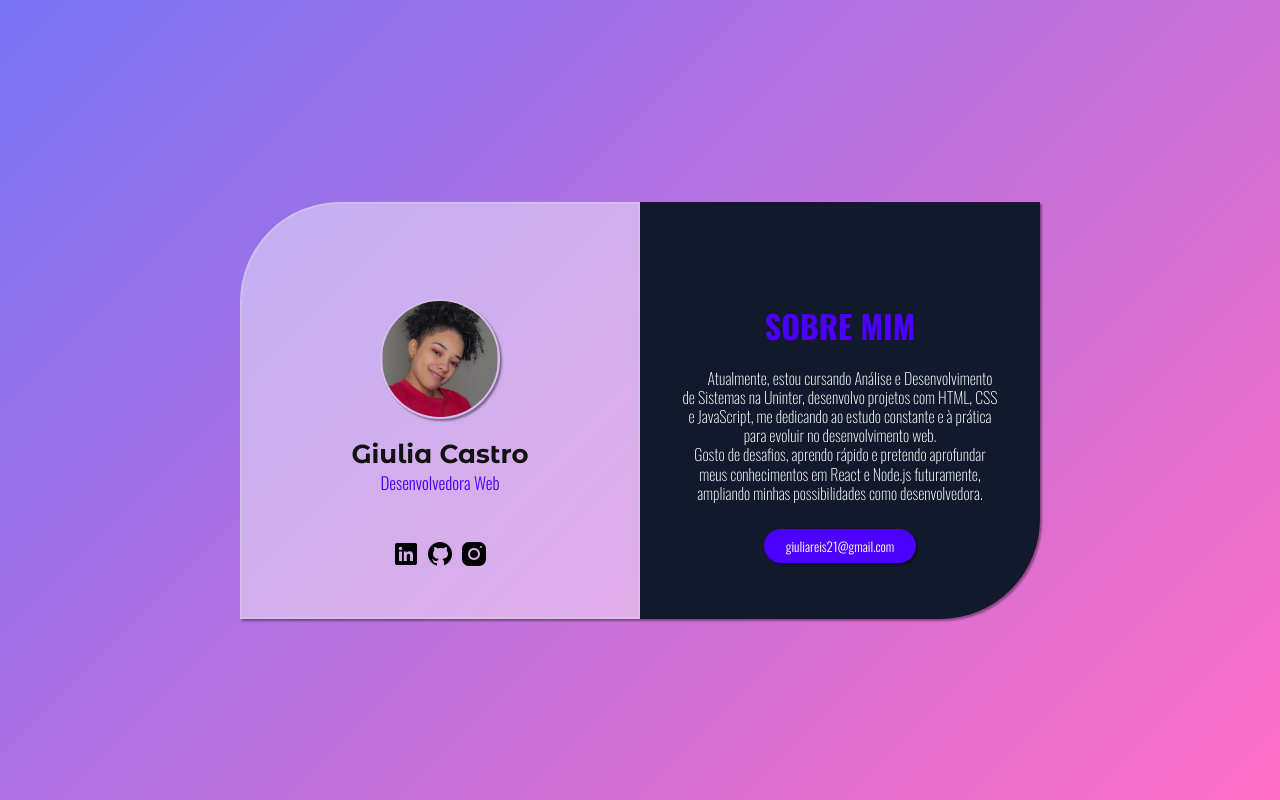
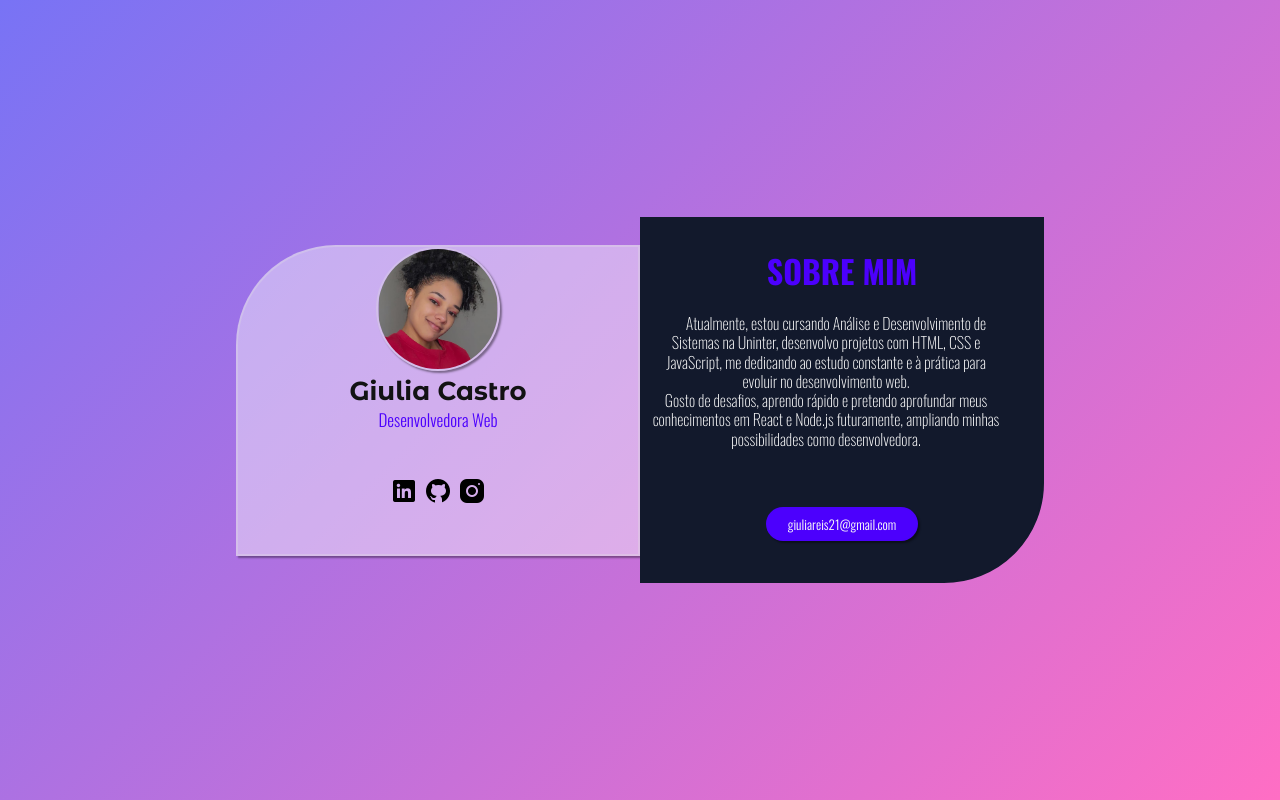
Before and after one commit to GiuliaCaxtro/card-perfil, a plain HTML site: page index.html in a window 1280 px wide. Drawn offline with nearby package versions, Linux system fonts and the light colour scheme.

Commit message:
SIMPLIFICAND

```diff
--- a/index.html
+++ b/index.html
@@ -7,8 +7,8 @@
     <link rel="stylesheet" href="style.css">
 </head>
 <body>
-    <main>
-        <section>
+    <div class="container">
+        <div class="c-direito">
             <picture>
                 <img class="ft-perfil" src="imagens/perfil02.png" type="img/png"  alt="Foto pessoal do autor do site">
             </picture>
@@ -19,9 +19,9 @@
                <a href="#"><img src="imagens/icons8-github-30.png" alt="github"></a>
                <a href="#"><img src="imagens/icons8-instagram-30.png" alt="instagram"></a>
             </aside>
-        </section>
+        </div>
 
-        <section class="sobre">
+        <div class="c-esquerdo">
             <h2>SOBRE MIM</h2>
             <p>Atualmente, estou cursando Análise e Desenvolvimento de Sistemas na Uninter, desenvolvo projetos com HTML, CSS e JavaScript, me dedicando ao estudo constante e à prática para evoluir no desenvolvimento web. <br>Gosto de desafios, aprendo rápido e pretendo aprofundar meus conhecimentos em React e Node.js futuramente, ampliando minhas possibilidades como desenvolvedora.
             </p>
@@ -29,7 +29,7 @@
             <div class="email">
                 <a href="#"><button>giuliareis21@gmail.com</button></a>
             </div>
-        </section>
-    </main>
+        </div>
+    </div>
 </body>
 </html>
--- a/style.css
+++ b/style.css
@@ -1,7 +1,7 @@
 @charset "UTF-8";
 
 @import url('https://fonts.googleapis.com/css2?family=Audiowide&family=Bebas+Neue&family=Kaushan+Script&family=Montserrat+Alternates:ital,wght@0,100;0,200;0,300;0,400;0,500;0,600;0,700;0,800;0,900;1,100;1,200;1,300;1,400;1,500;1,600;1,700;1,800;1,900&family=Oswald:wght@200..700&family=Work+Sans:ital,wght@0,100..900;1,100..900&display=swap');
-@media (max-width: 800px) {
+@media (max-width: 410px) {
   .container {
     flex-direction: column;
     align-items: center;
@@ -11,42 +11,51 @@
 * {
     margin: 0;
     padding: 0;
-    box-sizing: border-box;
 
 }
 body {
     /*background-image: url('imagens/fundo1920x1080.jpeg');*/
     height: 100dvh;
     background: linear-gradient(135deg, #7873f5,#ff6ec4);
+}
+/*
+---------CONTEINERS----------
+*/
+.container {
     display: flex;
     justify-content: center;
     align-items: center;
+    height: 100vh;
+    text-align: center;
+
 }
 
-main {
-    width: 100%;
-    justify-content: center;
-    display: flex;
-    flex-wrap: wrap;
-    padding-top: 20px;
-}
-
-section {
+.c-direito {
     width: 400px;
     height: auto;
     background-color: rgba(255, 255, 255, 0.432);
     box-shadow: 2px 2px 2px 0px #0000005e;
     border: 2px solid rgba(225, 225, 225, 0.322);
     border-radius: 100px 0 0px 0px;
-    padding-top: 70px;
-    padding-bottom: 0;
-
 }
 
-.sobre {
+.c-esquerdo {
+    width: 400px;
     background-color: #12192C;
     border: 2px solid #12192C;
     border-radius: 0 0px 100px 0;
+}
+
+/*
+---------PERFIL - LADO DIREITO----------
+*/
+.ft-perfil{
+    width: 120px;
+    height: 120px;
+    border-radius: 50%;
+    object-fit: cover;
+    border: 2px solid rgba(225, 225, 225, 0.322);
+    box-shadow: 2px 2px 2px 0px #00000069;
 }
 h1{
     color: rgb(18, 18, 19);
@@ -55,6 +64,10 @@ h1{
     font-weight: 700;
     text-align: center;
 }
+
+/*
+---------SOBRE - LADO ESQUERDO----------
+*/
 
 h2 {
     font-size: 2rem;
@@ -73,10 +86,7 @@ h3 {
 }
 
 p {
-    padding-top: 20px;
-    padding-left: 40px;
-    padding-right: 40px;
-    padding-bottom: 8px;
+    padding: 20px 40px 40px 8px;
     text-align: center;
     font-family: 'Oswald',Arial, Helvetica, sans-serif;
     font-weight: 100;
@@ -86,24 +96,11 @@ p {
     text-indent: 20px;
 }
 
-.ft-perfil{
-    width: 120px;
-    height: 120px;
-    border-radius: 50%;
-    object-fit: cover;
-    border: 2px solid rgba(225, 225, 225, 0.322);
-    box-shadow: 2px 2px 2px 0px #00000069;
-}
 
-picture {
-    text-align: center;
-    display: block;
-    padding-top: 25px;
-    padding-bottom: 15px;
 
-}
+
 .email {
-    width:fit-content ;
+    width: fit-content;
     margin: 0 auto;
     padding-bottom:40px;
 
```
